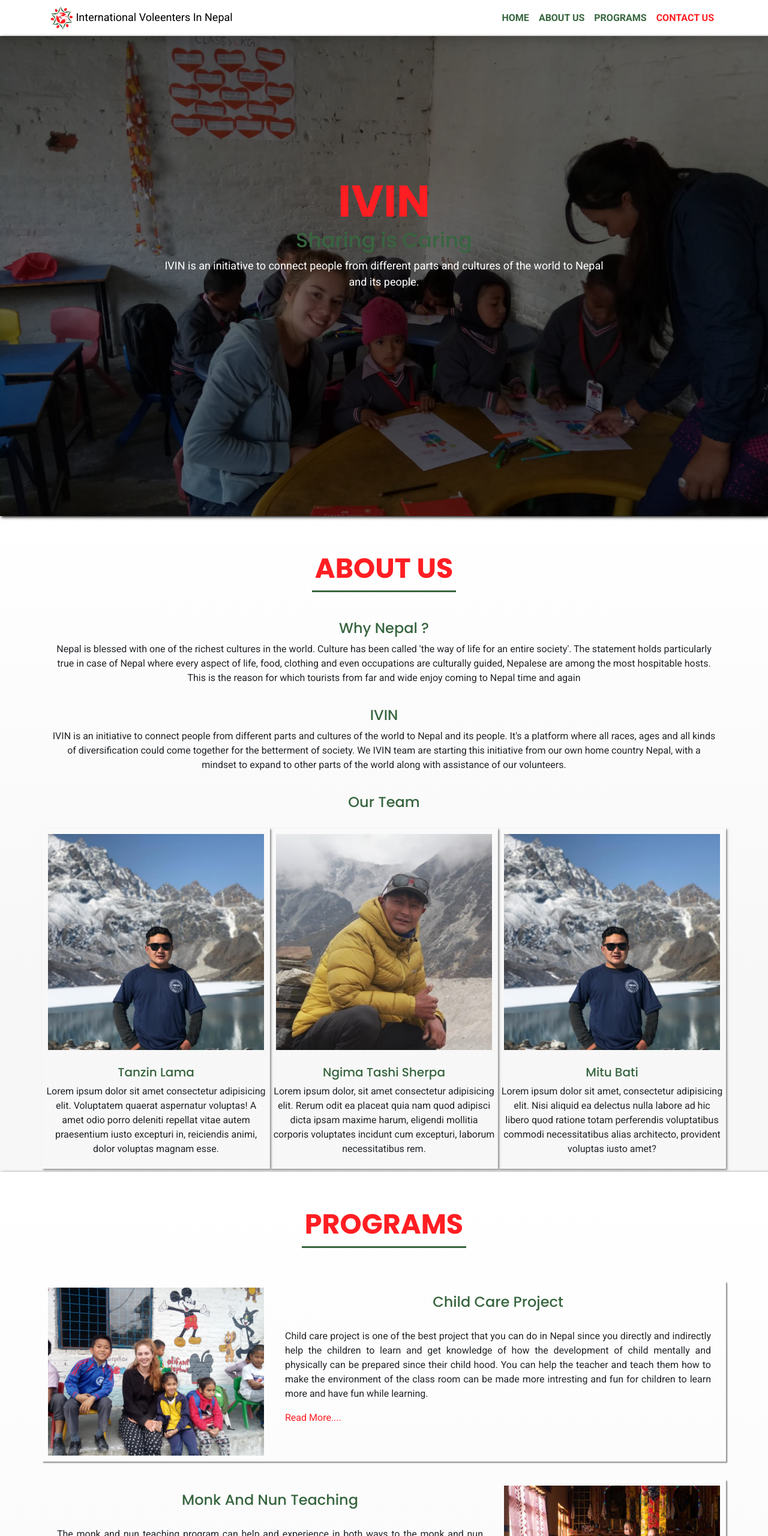
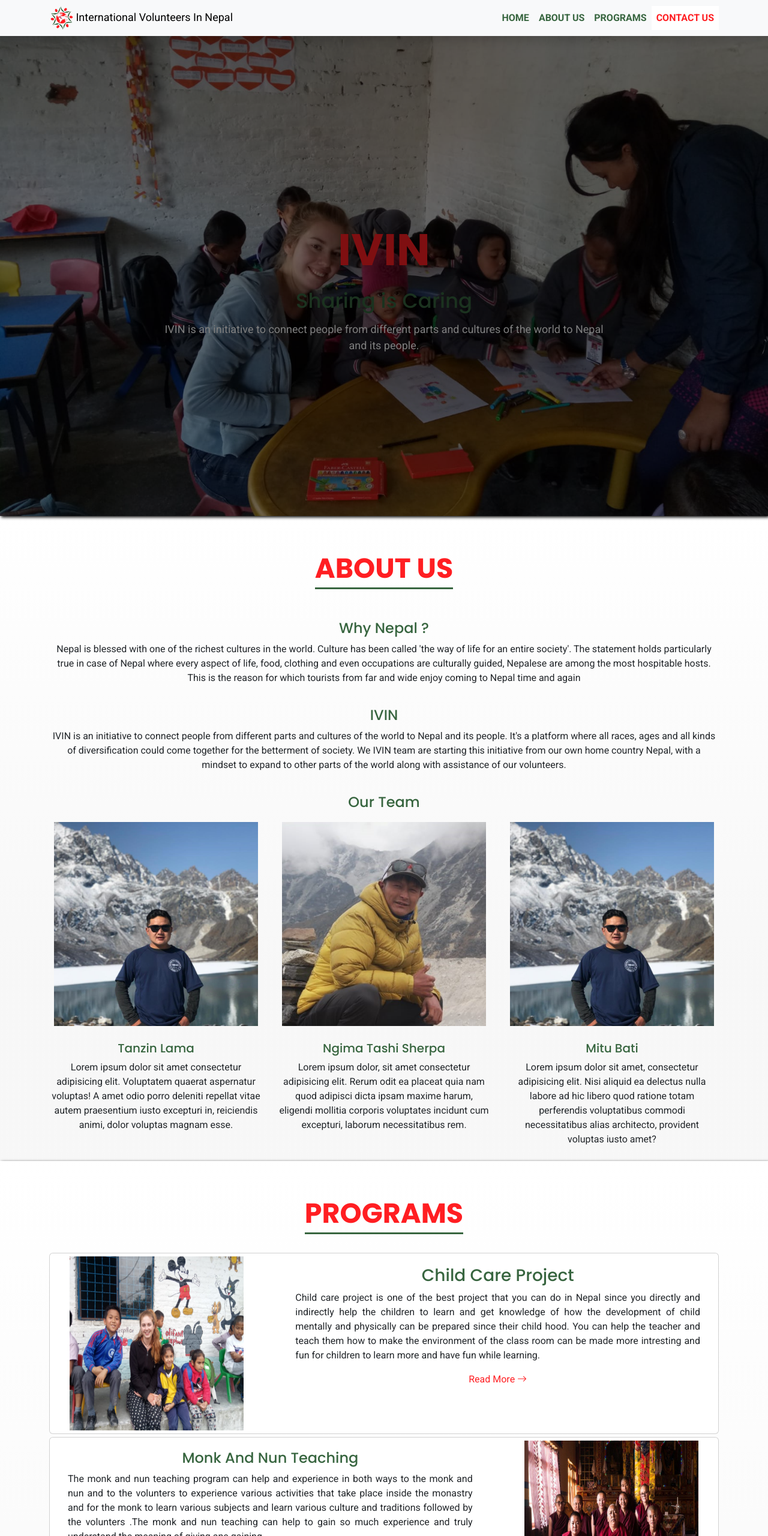
Before and after one commit to BabulBati/IVIN, a plain HTML site: page index.html in a window 1280 px wide. Shown: the top 2560 px of the page at 60% size. Drawn offline with nearby package versions, Linux system fonts and the light colour scheme.

Commit message:
Add files via upload

```diff
--- a/index.html
+++ b/index.html
@@ -16,10 +16,10 @@
 
 <body data-bs-spy="scroll" data-bs-target="#navbar">
   <!--Nav-->
-  <nav class="navbar navbar-expand-lg shadow sticky-top" id="navbar">
+  <nav class="navbar navbar-expand-lg bg-body-tertiary shadow sticky-top" id="navbar">
     <div class="container">
       <a href="index.html" class="logo" id="logo">
-        <img src="img/logo.png" alt=""> <span>International Voleenters In Nepal</span></a>
+        <img src="img/logo.png" alt=""> <span>International Volunteers In Nepal</span></a>
       <button class="navbar-toggler" type="button" data-bs-toggle="collapse" data-bs-target="#navbarNav"
         aria-controls="navbarNav" aria-expanded="false" aria-label="Toggle navigation">
         <span><i class="bi bi-list"></i></span>
@@ -45,13 +45,14 @@
   <!--Nav end-->
 
   <!--Home-->
-  <section id="home">
+  <section id="home" class="vh-100 d-flex align-items-center">
     <div class="container ">
-      <div class="row">
-        <div class="col-lg-8">
+      <div class="row justify-content-center">
+        <div class="col-lg-8 text-center">
           <h1 class="animate__animated animate__fadeInDown">IVIN</h1>
           <h4 class="animate__animated animate__fadeInDown animate__delay-1s">Sharing is Caring</h4>
-          <p class="animate__animated animate__fadeIn animate__delay-2s">IVIN is an initiative to connect people from different parts and cultures of the
+          <p class="animate__animated animate__fadeIn animate__delay-2s">IVIN is an initiative to connect people from
+            different parts and cultures of the
             world to Nepal and its people.</p>
         </div>
       </div>
@@ -60,8 +61,8 @@
   <!--Home end-->
 
   <!--About Us-->
-  <section id="about"  >
-    <div class="container text-center "  data-aos="fade-up">
+  <section id="about">
+    <div class="container text-center " data-aos="fade-up">
       <h2><span class="tbor">About Us</span></h2>
       <h4>Why Nepal ?</h4>
       <p>Nepal is blessed with one of the richest cultures in the world. Culture has been called
@@ -81,33 +82,27 @@
 
       <div class="row">
         <h4 class="text-center">Our Team</h4>
-        <div class="col-lg-4 col-md-6  team">
-          <div>
-            <img src="img/Team/team1.jpeg" alt="">
-          </div>
-          <div>
+        <div class=" col-lg-4 col-md-6 team">
+          <img src="img/Team/team1.jpeg" alt="" class="card-img-top">
+          <div class="card-body">
             <h5>Tanzin Lama</h5>
             <p>Lorem ipsum dolor sit amet consectetur adipisicing elit. Voluptatem quaerat aspernatur voluptas! A amet
               odio porro deleniti repellat vitae autem praesentium iusto excepturi in, reiciendis animi, dolor voluptas
               magnam esse.</p>
           </div>
         </div>
-        <div class="col-lg-4 col-md-6   team">
-          <div>
-            <img src="img/Team/team2.jpeg" alt="">
-          </div>
-          <div>
+        <div class="col-lg-4 col-md-6 team">
+          <img src="img/Team/team2.jpeg" alt="" class="card-img-top">
+          <div class="card-body">
             <h5>Ngima Tashi Sherpa</h5>
             <p>Lorem ipsum dolor, sit amet consectetur adipisicing elit. Rerum odit ea placeat quia nam quod adipisci
               dicta ipsam maxime harum, eligendi mollitia corporis voluptates incidunt cum excepturi, laborum
               necessitatibus rem.</p>
           </div>
         </div>
-        <div class="col-lg-4 col-md-6  team ">
-          <div>
-            <img src="img/Team/team1.jpeg" alt="">
-          </div>
-          <div>
+        <div class="col-lg-4 col-md-6 team">
+          <img src="img/Team/team1.jpeg" alt="" class="card-img-top">
+          <div class="card-body">
             <h5>Mitu Bati</h5>
             <p>Lorem ipsum dolor sit amet, consectetur adipisicing elit. Nisi aliquid ea delectus nulla labore ad hic
               libero quod ratione totam perferendis voluptatibus commodi necessitatibus alias architecto, provident
@@ -120,31 +115,31 @@
   <!--About Us end-->
 
   <!--Program-->
-  <section id="program" >
+  <section id="program">
     <div class="container" data-aos="fade-up">
       <h2 class="text-center"><span class="tbor">Programs</span></h2>
-      <div class="prog " data-aos="fade-right">
-        <div class="row ">
-          <div class="col-lg-4 col-md-6 pimg">
-            <img src="img/Program/child.jpeg" alt="">
+      <div class="card">
+        <div class="row" data-aos="zoom-in">
+          <div class="col-md-4">
+            <img src="img/Program/child.jpeg" alt="" class="img-fluid ">
           </div>
-          <div class="col-lg-8 col-md-6 pdisc">
-            <h4>Child Care Project</h4>
+          <div class="col-md-8">
+              <h3>Child Care Project</h3>
               <p>Child care project is one of the best project that you can do in Nepal since you directly
                 and indirectly help the children to learn and get knowledge of how the development of
                 child mentally and physically can be prepared since their child hood. You can help the
                 teacher and teach them how to make the environment of the class room can be made
                 more intresting and fun for children to learn more and have fun while learning.</p>
-            <a href="child.html">Read More....</a>
+              <a href="child.html">Read More <i class="bi bi-arrow-right"></i></a>
           </div>
         </div>
       </div>
-      <div class="prog " data-aos="fade-left">
-        <div class="row d-flex flex-row-reverse">
-          <div class="col-lg-4 col-md-6 pimg">
-            <img src="img/Program/monk.jpg" alt="">
+      <div class="card">
+        <div class="row d-flex flex-row-reverse" data-aos="zoom-in" >
+          <div class="col-md-4">
+            <img src="img/Program/monk.jpg" alt="" class="img-fluid">
           </div>
-          <div class="col-lg-8 col-md-6 pdisc">
+          <div class="col-md-8">
               <h4>Monk And Nun Teaching</h4>
               <p>The monk and nun teaching program can help and experience in both ways to the monk
                 and nun and to the volunters to experience various activities that take place inside the
@@ -152,63 +147,66 @@
                 traditions followed by the volunters .The monk and nun teaching can help to gain so
                 much experience and truly understand the meaning of giving ane gaining.
               </p>
-            <a href="monk.html">Read More....</a>
+              <a href="monk.html">Read More <i class="bi bi-arrow-right"></i></a>
           </div>
         </div>
       </div>
-      <div class="prog" data-aos="fade-right">
-        <div class="row">
-          <div class="col-lg-4 col-md-6 pimg">
-            <img src="img/Program/woman.jpeg" alt="">
+      <div class="card">
+        <div class="row" data-aos="zoom-in">
+          <div class="col-md-4">
+            <img src="img/Program/woman.jpeg" alt="" class="img-fluid">
           </div>
-          <div class="col-lg-8 col-md-6 pdisc">
+          <div class="col-md-8">
               <h4>Woman Empowerment Project</h4>
               <p>Women empowerment project is a project which provides women a sense of their right
                 to have and determine choices, their right to have access to opportunities and
-              resources, their right to have control over their lives and their ability to influence other.
+                resources, their right to have control over their lives and their ability to influence
+                other.
                 To educate and other skill development opportunity to the women who didnt get
                 education when they were young due to various problems in their family and in the
                 country. Women empowerment project provides experience to encourage and bring
                 positive change in their life.</p>
-            <a href="woman.html">Read More....</a>
+              <a href="woman.html">Read More <i class="bi bi-arrow-right"></i></a>
           </div>
         </div>
       </div>
-      <div class="prog" data-aos="fade-left">
-        <div class="row d-flex flex-row-reverse">
-          <div class="col-lg-4 col-md-6 pimg">
-            <img src="img/Program/disable.jpeg" alt="">
+      <div class="card">
+        <div class="row d-flex flex-row-reverse" data-aos="zoom-in">
+          <div class="col-md-4">
+            <img src="img/Program/disable.jpeg" alt="" class="img-fluid">
           </div>
-          <div class="col-lg-8 col-md-6 pdisc">
+          <div class="col-md-8">
               <h4>Orphange And Disable Home Project</h4>
               <p>Orphanage or disabled home program can help the children in the DRC to learn and
                 experience various skill development program and bring hope for the children and buit
                 communication skills. This kind of program can not only help the children at present but
                 can also provide hope for their future and feel not being ignored by the society.</p>
-            <a href="orphanage.html">Read More....</a>
+              <a href="orphanage.html">Read More <i class="bi bi-arrow-right"></i></a>
           </div>
         </div>
       </div>
-      <div class="prog " data-aos="fade-right">
-        <div class="row">
-          <div class="col-lg-4 col-md-6 pimg">
-            <img src="img/Program/teaching.jpeg" alt="">
+      <div class="card">
+        <div class="row" data-aos="zoom-in">
+          <div class="col-md-4">
+            <img src="img/Program/teaching.jpeg" alt="" class="img-fluid">
           </div>
-          <div class="col-lg-8 col-md-6 pdisc">
+          <div class="col-md-8">
               <h4>Teaching</h4>
               <p>Many children in nepal didnt go to school because of their financial problems and other
                 various problems.Teaching in nepal can help children to learn various other languages
                 and helps to experience foreign culture and traditions through the volunters and bring
                 posutive change in their daily life .</p>
-            <a href="teaching.html">Read More....</a>
+              <a href="teaching.html">Read More <i class="bi bi-arrow-right"></i></a>
           </div>
         </div>
+      </div>
+
     </div>
   </section>
   <!--Program end-->
 
   <!--Contact Us-->
-  <section id="contact" >
+  <section id="contact">
     <div class="container" data-aos="fade-up">
       <h2 class="text-center"><span class="tbor">Contact Us</span></h2>
       <div class="row">
@@ -239,7 +237,7 @@
           <p><i class="bi bi-geo-alt" style="font-size: 24px;"></i> : Boudha, Budhanilkantha -11</p>
           <iframe
             src="https://www.google.com/maps/embed?pb=!1m18!1m12!1m3!1d16800.213534924806!2d85.35019779749345!3d27.723157174563795!2m3!1f0!2f0!3f0!3m2!1i1024!2i768!4f13.1!3m3!1m2!1s0x39eb1bdb45cbc593%3A0x2d0d68684b1d03ab!2sBoudhha%2C%20Kathmandu%2044600!5e0!3m2!1sen!2snp!4v1682864796731!5m2!1sen!2snp"
-            width="400" height="300" style="border:0;" allowfullscreen="" loading="lazy"
+            width="90%" height="300" style="border:0;" allowfullscreen="" loading="lazy"
             referrerpolicy="no-referrer-when-downgrade"></iframe>
         </div>
         <div class="col-md-6">
--- a/js/script.js
+++ b/js/script.js
@@ -1,7 +1,7 @@
 window.onscroll = function() {scrollFunction()};
 
 function scrollFunction(){
-    if (document.documentElement.scrollTop > 10) {
+    if (document.body.scrollTop > 2 || document.documentElement.scrollTop > 2) {
         document.getElementById("navbar").style.padding = "2px 0px";
         document.getElementById("logo").style.fontSize = "16px";
       } else {
--- a/sass/style.scss
+++ b/sass/style.scss
@@ -1,8 +1,8 @@
 @import url('https://fonts.googleapis.com/css2?family=Open+Sans:wght@300;400;500;600;700;800&family=Poppins:wght@100;200;300;400;500;600;700;800&family=Roboto:wght@100;300;400;500;700;900&display=swap');
 
 * {
-    padding: 0;
-    margin: 0;
+    padding: 0px;
+    margin: 0px;
     box-sizing: border-box;
 }
 
@@ -38,7 +38,7 @@ body {
 }
 
 .navbar {
-    background-color: whitesmoke;
+    background-color: #fff;
     img {
         width: 40px;
         height: 40px;
@@ -67,7 +67,7 @@ body {
 
 
 section {
-    padding: 30px 0 5px;
+    padding: 30px 0px 3px 0px;
     background: linear-gradient(180deg, rgba(255, 255, 255, 1) 0%, rgba(244, 244, 244, 0.7) 70%);
     box-shadow: 2px 2px 5px #000;
 
@@ -77,9 +77,19 @@ section {
 
     background-image: url(../img/Background/1.jpeg);
     background-size: cover;
+    background-position: center;
     background-attachment: fixed;
-    height: 100vh;
     position: relative;
+
+    &::after {
+        content: "";
+        width: 100%;
+        height: 100%;
+        position: absolute;
+        top: 0;
+        left: 0;
+        background-color: rgba(0, 0, 0, 0.5);
+    }
 
     h1 {
         font-size: 74px;
@@ -99,85 +109,37 @@ section {
         font-size: 18px;
     }
 
-    &::before {
-        content: "";
-        width: 100%;
-        height: 100%;
-        position: absolute;
-        top: 0;
-        left: 0;
-        background-color: rgba(0, 0, 0, 0.5);
-    }
-
-    .container {
-        text-align: center;
-        position: absolute;
-        top: 40%;
-        left: 50%;
-        transform: translate(-50%, -50%);
-
-        .row {
-            justify-content: center;
-        }
-    }
-
-    h4 {
-        padding: 0;
-    }
-
 }
 
 #about {
+    .team {
+        padding: 5px 15px;
+        img {
 
-    .team {
-        padding: 5px 5px;
-        margin-top: 20px;
-        box-shadow: 2px 2px 3px #888888;
-
-        img {
-            width: 100%;
-            height: 80%;
             padding: 5px;
         }
     }
 }
 
-#program {
-    a {
-        color: $h1color;
+#program{
+    .card{
+        margin-top: 5px;
+        text-align: center;
+        p{
+            text-align: justify;
+            padding: 0px 30px;
+        }
+        a{
+            color: $h1color;
+        }
+        img{
+            padding: 5px;
+            height: 300px;
+            width: 300px;
+        }
     }
 
-    .prog {
-        padding: 30px 0 0;
 
-        .pimg {
-            height: 300px;
-            padding: 10px;
-
-            img {
-                width: 100%;
-                height: 100%;
-            }
-        }
-
-        .row {
-            box-shadow: 2px 2px 2px #888888;
-
-            p {
-                text-align: justify;
-            }
-        }
-
-        .pdisc {
-            padding: 0 25px;
-
-            h4 {
-                margin-bottom: 30px;
-                text-align: center;
-            }
-        }
-
-    }
 }
 
 #contact {
@@ -198,19 +160,19 @@ section {
 }
 
 footer {
-    padding: 10px 0;
+    padding: 10px 0px;
     background-color: rgba(233, 0, 0, 0.8);
     color: #fff;
 
     p {
-        margin: 0;
+        margin: 0px;
     }
 }
 
 .sp {
     img {
         width: 100%;
-        height: 100%;
+        height: 300px;
     }
 
     ol {
@@ -220,16 +182,16 @@ footer {
 
 .bor {
     border-top: 1px solid #000;
-    padding: 30px 0;
+    padding: 30px 0px;
 }
 
 .tbor {
     border-bottom: 3px solid $h2color;
-    padding: 5px;
+
 }
 
 .cont {
-    padding: 30px 0;
+    padding: 30px 0px;
 
 }
 
@@ -241,3 +203,7 @@ footer {
         text-transform: uppercase;
     }
 }
+
+.bb{
+    border: 1px solid #000;
+}
```
Also changed, not shown: child.html (+1 -1 lines), monk.html (+1 -1 lines), orphanage.html (+1 -1 lines), teaching.html (+1 -1 lines), woman.html (+1 -1 lines), css/style.css, 1 other file. Lines whose indentation alone changed are shown as unchanged.
